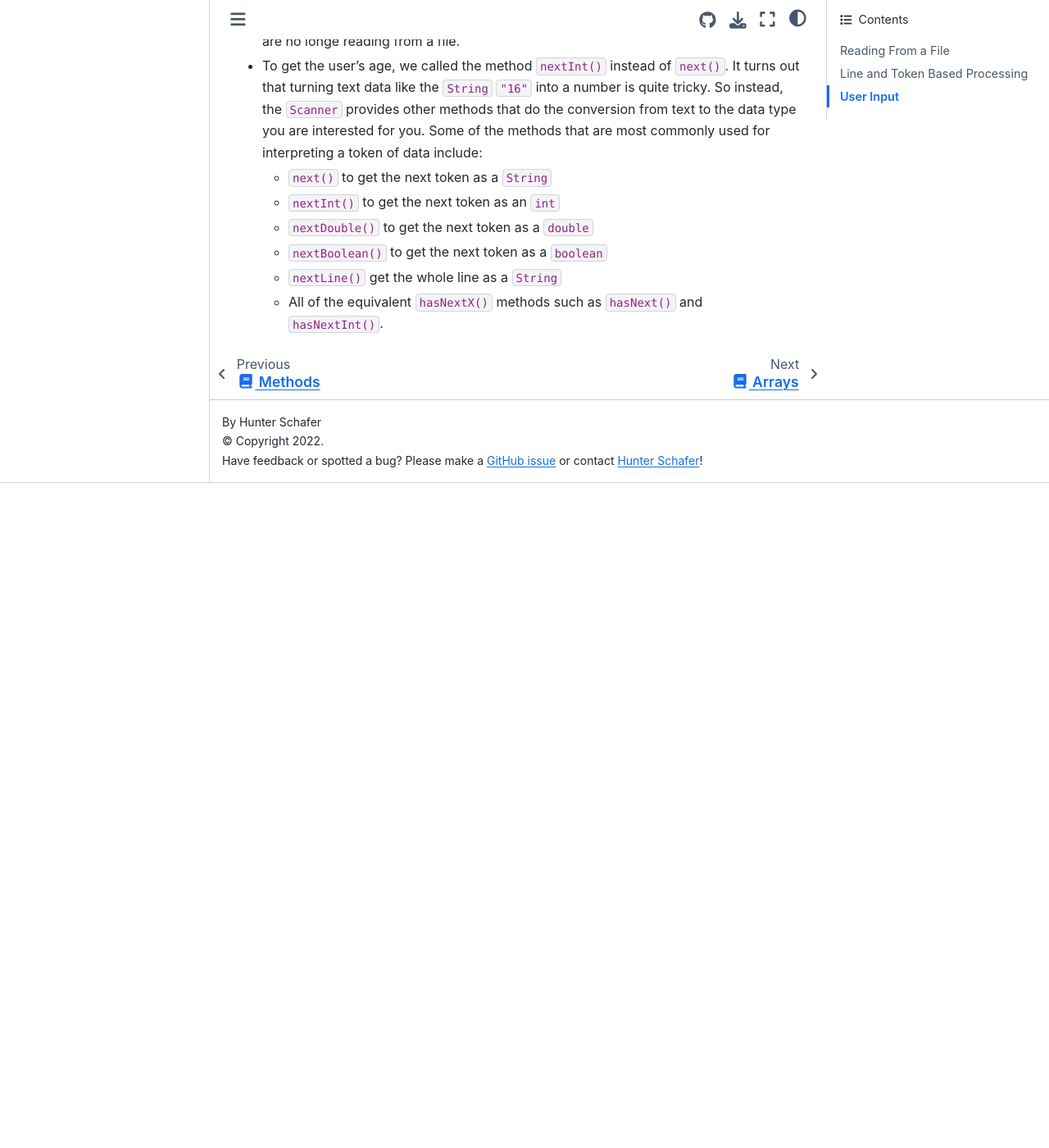
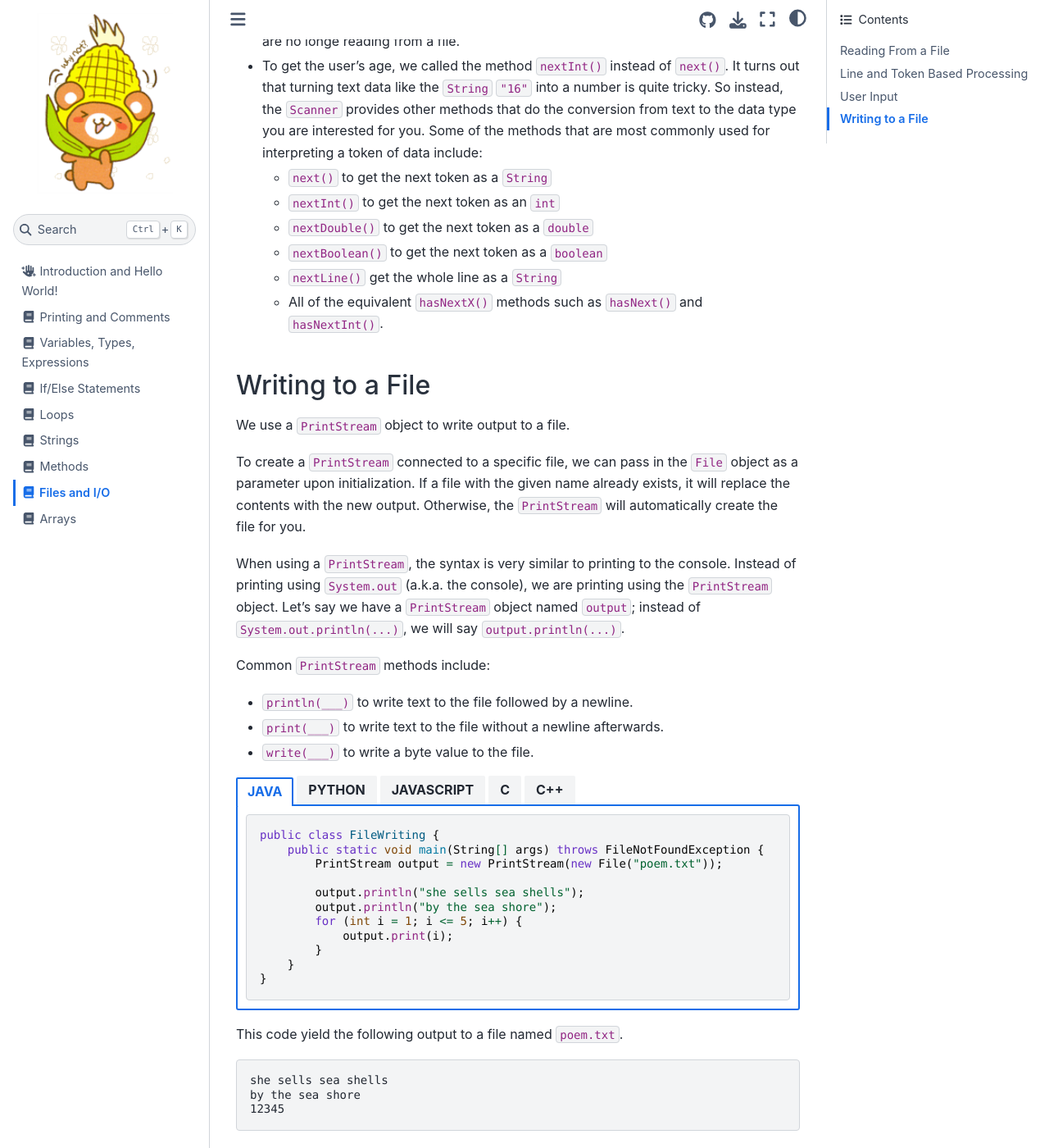
Before and after one commit to cse12x/java-tutorial, a Jupyter Book: the page built from book_source/source/io_files.md, in a window 1280 px wide and 1400 px high, scrolled down 3417 px. Shown: the whole window at 82% size. Built offline with Jupyter Book 1.0.4 settings and Sphinx 7.4.7 and the Sphinx Book theme 1.1.4, drawn with Linux system fonts in a browser that asks for light colours; before the commit the page ends 4006 px from its top, so only the background shows below that.

Commit message:
Add file output section to file i/o chapter (#13)
* Added printing arrays section to arrays chapter

* Added file output section to file i/o chapter

* Update io_files.md

Fixed typo- changing "println" to "print"

`````diff
--- a/book_source/source/io_files.md
+++ b/book_source/source/io_files.md
@@ -109,7 +109,7 @@
         }
     }
 
-  return 0;
+    return 0;
 }
 ```
 ````
@@ -388,3 +388,116 @@
    * `nextBoolean()` to get the next token as a `boolean`
    * `nextLine()` get the whole line as a `String`
    * All of the equivalent `hasNextX()` methods such as `hasNext()` and `hasNextInt()`.
+
+## Writing to a File
+
+We use a `PrintStream` object to write output to a file.
+
+To create a `PrintStream` connected to a specific file, we can pass in the `File` object as a parameter upon initialization. If a file with the given name already exists, it will replace the contents with the new output. Otherwise, the `PrintStream` will automatically create the file for you.
+
+When using a `PrintStream`, the syntax is very similar to printing to the console. Instead of printing using `System.out` (a.k.a. the console), we are printing using the `PrintStream` object. Let's say we have a `PrintStream` object named `output`; instead of `System.out.println(...)`, we will say `output.println(...)`.
+
+Common `PrintStream` methods include:
+* `println(___)` to write text to the file followed by a newline.
+* `print(___)` to write text to the file without a newline afterwards.
+* `write(___)` to write a byte value to the file.
+
+````{tab-set-code}
+
+```{code-block} java
+public class FileWriting {
+    public static void main(String[] args) throws FileNotFoundException {
+        PrintStream output = new PrintStream(new File("poem.txt"));
+
+        output.println("she sells sea shells");
+        output.println("by the sea shore");
+        for (int i = 1; i <= 5; i++) {
+            output.print(i);
+        }
+    }
+}
+```
+
+```{code-block} python
+def main():
+    f = open("poem.txt", "w")
+    f.write("she sells sea shells\nby the sea shore\n")
+    for i in range(1, 6):
+        f.write(i)
+    f.close()
+
+if __name__ == "__main__":
+    main()
+```
+
+```{code-block} javascript
+// File I/O is not allowed natively on Javascript
+// The following code is written for node.js
+
+var fs = require('fs');
+function main() {
+    let data = "she sells sea shells\nby the sea shore\n";
+    for (let i = 1; i <= 5; i++) {
+        data += i;
+    }
+    fs.writeFile("poem.txt", data, (err) => {
+        if (err) throw err;
+    });
+}
+
+main()
+```
+
+```{code-block} c
+#include <stdio.h>
+#include <string.h>
+
+int main()
+{
+    const char *filename = "poem.txt";
+    FILE *input_file = fopen( filename, "w" );
+    int i;
+
+    fprintf( fptr, "she sells sea shells\nby the sea shore\n" );
+
+    for (i = 1; i <= 5; i++)
+    {
+        fprintf( fptr, "%d", i );
+    }
+
+    fclose( input_file );
+    return 0;
+}
+```
+
+```{code-block} c++
+#include <iostream>
+#include <fstream>
+#include <string>
+
+using namespace std;
+
+int main()
+{
+    ofstream file;
+    int i;
+
+    file.open("poem.txt");
+    file << "she sells sea shells\nby the sea shore\n";
+    for (i = 1; i <= 5; i++) {
+        file << i;
+    }
+
+    file.close();
+    return 0;
+}
+```
+````
+
+This code yield the following output to a file named `poem.txt`.
+
+```text
+she sells sea shells
+by the sea shore
+12345
+```
`````
